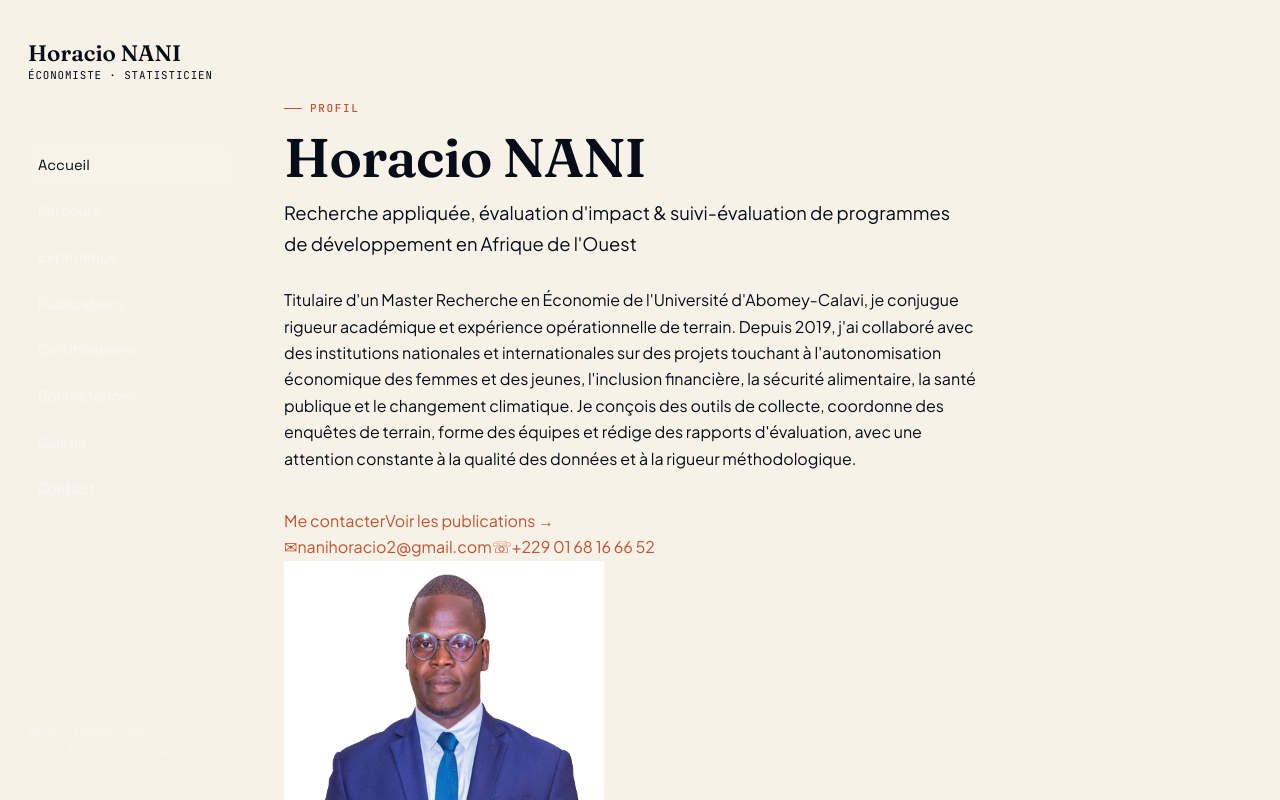
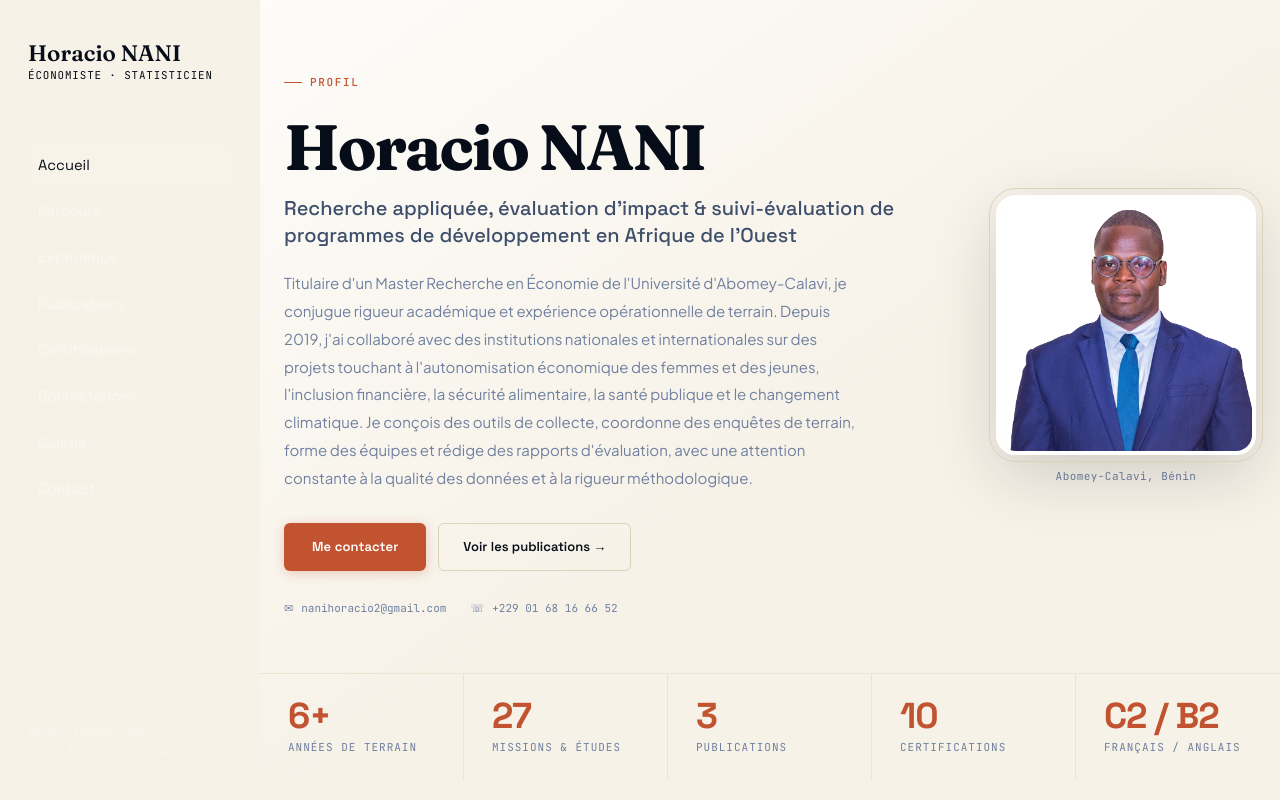
Before and after one commit to hospicehora/HoracioNani, a Next.js app: page / in a window 1280 px wide. Shown: the top 800 px of the page. Built offline with nearby package versions, Linux system fonts and the light colour scheme.

Commit message:
Hero: nouveau design premium

```diff
--- a/components/Hero.module.css
+++ b/components/Hero.module.css
@@ -1,96 +1,222 @@
+/* ---- Section ---- */
 .hero {
-  padding-top: 90px;
+  padding-top: var(--sp-16);
+  padding-bottom: 0;
+  background: linear-gradient(145deg, var(--bg-surface) 0%, var(--bg) 55%);
+  border-bottom: none;
+  overflow: hidden;
 }
 
-.photo {
-  margin-bottom: 28px;
+/* ---- Two-column grid ---- */
+.grid {
+  display: grid;
+  grid-template-columns: 1fr auto;
+  gap: var(--sp-12);
+  align-items: center;
+  padding-bottom: var(--sp-14);
 }
 
-.photo img {
-  border-radius: 50%;
-  object-fit: cover;
-  border: 3px solid var(--clay);
+@media (max-width: 768px) {
+  .grid {
+    grid-template-columns: 1fr;
+    text-align: center;
+    gap: var(--sp-8);
+  }
+}
+
+/* ---- Content ---- */
+.content { max-width: 640px; }
+
+.eyebrow {
+  animation: fadeInUp 0.5s var(--ease-out) both;
 }
 
 .name {
-  font-size: clamp(2.4rem, 5vw, 3.4rem);
-  line-height: 1.05;
-  margin-bottom: 12px;
+  font-size: clamp(2.4rem, 5.5vw, 4rem);
+  font-weight: 700;
+  line-height: 1.0;
+  letter-spacing: -0.035em;
+  color: var(--text);
+  margin: var(--sp-3) 0 var(--sp-4);
+  animation: fadeInUp 0.5s var(--ease-out) 0.08s both;
 }
 
 .role {
-  font-size: 1.15rem;
-  color: var(--ink-soft);
-  margin-bottom: 28px;
-  max-width: 680px;
+  font-family: var(--font-accent);
+  font-size: clamp(var(--text-base), 2vw, var(--text-lg));
+  font-weight: 500;
+  color: var(--text-2);
+  line-height: var(--leading-snug);
+  margin-bottom: var(--sp-5);
+  animation: fadeInUp 0.5s var(--ease-out) 0.16s both;
 }
 
 .bio {
-  max-width: 700px;
-  color: var(--ink-soft);
-  margin-bottom: 36px;
+  font-size: var(--text-base);
+  color: var(--text-3);
+  line-height: var(--leading-loose);
+  max-width: 580px;
+  margin-bottom: var(--sp-8);
+  animation: fadeInUp 0.5s var(--ease-out) 0.24s both;
 }
 
-.links {
+/* ---- CTAs ---- */
+.ctas {
   display: flex;
-  gap: 18px;
+  gap: var(--sp-3);
   flex-wrap: wrap;
-  margin-bottom: 48px;
+  margin-bottom: var(--sp-7);
+  animation: fadeInUp 0.5s var(--ease-out) 0.30s both;
 }
 
-.links a {
-  font-family: var(--font-mono);
-  font-size: 0.78rem;
-  border: 1px solid var(--ink);
-  padding: 7px 14px;
-  border-radius: 2px;
-  color: var(--ink);
-  text-decoration: none;
+@media (max-width: 768px) {
+  .ctas { justify-content: center; }
 }
 
-.links a:hover {
-  background: var(--ink);
-  color: var(--white);
+.ctaPrimary {
+  display: inline-flex;
+  align-items: center;
+  font-family: var(--font-accent);
+  font-size: var(--text-sm);
+  font-weight: 600;
+  letter-spacing: 0.01em;
+  color: #fff !important;
+  background: var(--accent);
+  padding: var(--sp-3) var(--sp-7);
+  border-radius: var(--r-md);
+  text-decoration: none !important;
+  box-shadow: 0 2px 12px rgba(193, 83, 48, 0.28);
+  transition:
+    background var(--base) var(--ease-out),
+    box-shadow var(--base) var(--ease-out),
+    transform var(--base) var(--ease-out);
+}
+.ctaPrimary:hover {
+  background: var(--accent-hover);
+  box-shadow: 0 4px 20px rgba(193, 83, 48, 0.40);
+  transform: translateY(-2px);
+  text-decoration: none !important;
 }
 
-.ledger {
+.ctaSecondary {
+  display: inline-flex;
+  align-items: center;
+  font-family: var(--font-accent);
+  font-size: var(--text-sm);
+  font-weight: 600;
+  color: var(--text) !important;
+  padding: var(--sp-3) var(--sp-6);
+  border: 1.5px solid var(--border);
+  border-radius: var(--r-md);
+  text-decoration: none !important;
+  transition:
+    border-color var(--base) var(--ease-out),
+    background var(--base) var(--ease-out),
+    transform var(--base) var(--ease-out);
+}
+.ctaSecondary:hover {
+  border-color: var(--text-2);
+  background: var(--bg-alt);
+  transform: translateY(-2px);
+  text-decoration: none !important;
+}
+
+/* ---- Contact links ---- */
+.contacts {
   display: flex;
   flex-wrap: wrap;
-  border-top: 1px solid var(--ink);
-  border-bottom: 1px solid var(--ink);
+  gap: var(--sp-6);
+  animation: fadeInUp 0.5s var(--ease-out) 0.36s both;
+}
+@media (max-width: 768px) { .contacts { justify-content: center; } }
+
+.contactItem {
+  display: inline-flex;
+  align-items: center;
+  gap: var(--sp-2);
+  font-family: var(--font-mono);
+  font-size: var(--text-xs);
+  color: var(--text-3) !important;
+  text-decoration: none !important;
+  transition: color var(--fast) var(--ease-out);
+}
+.contactItem:hover {
+  color: var(--accent) !important;
+  text-decoration: none !important;
 }
 
-.ledgerItem {
-  flex: 1;
-  min-width: 140px;
-  padding: 18px 22px;
-  border-right: 1px solid var(--line);
+/* ---- Photo ---- */
+.photoWrap {
+  flex-shrink: 0;
+  display: flex;
+  flex-direction: column;
+  align-items: center;
+  gap: var(--sp-3);
+  animation: fadeIn 0.7s var(--ease-out) 0.2s both;
+}
+@media (max-width: 768px) {
+  .photoWrap { order: -1; }
 }
 
-.ledgerItem:last-child {
-  border-right: none;
+.photoFrame {
+  width: 260px;
+  height: 260px;
+  border-radius: var(--r-xl);
+  overflow: hidden;
+  box-shadow: var(--shadow-xl);
+  border: 4px solid var(--bg-card);
+  outline: 1.5px solid var(--border);
+  outline-offset: 6px;
+  position: relative;
+}
+@media (max-width: 768px) {
+  .photoFrame { width: 180px; height: 180px; border-radius: var(--r-lg); }
 }
 
-.ledgerNum {
+.photo { width: 100%; height: 100%; object-fit: cover; }
+
+.photoBadge {
+  font-family: var(--font-mono);
+  font-size: var(--text-xs);
+  color: var(--text-3);
+  letter-spacing: var(--tracking-wide);
+  text-align: center;
+}
+
+/* ---- Stats strip ---- */
+.statsStrip {
+  display: grid;
+  grid-template-columns: repeat(auto-fit, minmax(130px, 1fr));
+  border-top: 1px solid var(--border-soft);
+  margin: 0 calc(-1 * var(--sp-6));
+}
+
+.statItem {
+  padding: var(--sp-6) var(--sp-7);
+  display: flex;
+  flex-direction: column;
+  gap: var(--sp-1);
+  border-right: 1px solid var(--border-soft);
+  transition: background var(--base) var(--ease-out);
+}
+.statItem:last-child { border-right: none; }
+.statItem:hover { background: var(--bg-alt); }
+
+.statNum {
   font-family: var(--font-accent);
-  font-size: 1.6rem;
-  font-weight: 600;
-  color: var(--clay);
+  font-size: var(--text-3xl);
+  font-weight: 700;
+  color: var(--accent);
+  line-height: 1;
+  letter-spacing: -0.03em;
   display: block;
 }
 
-.ledgerLabel {
+.statLabel {
   font-family: var(--font-mono);
-  font-size: 0.66rem;
+  font-size: var(--text-xs);
   text-transform: uppercase;
-  letter-spacing: 0.06em;
-  color: var(--ink-soft);
+  letter-spacing: var(--tracking-wider);
+  color: var(--text-3);
+  display: block;
 }
-
-@media (max-width: 600px) {
-  .ledgerItem {
-    flex: 1 1 50%;
-    border-bottom: 1px solid var(--line);
-    border-right: none;
-  }
-}
```
